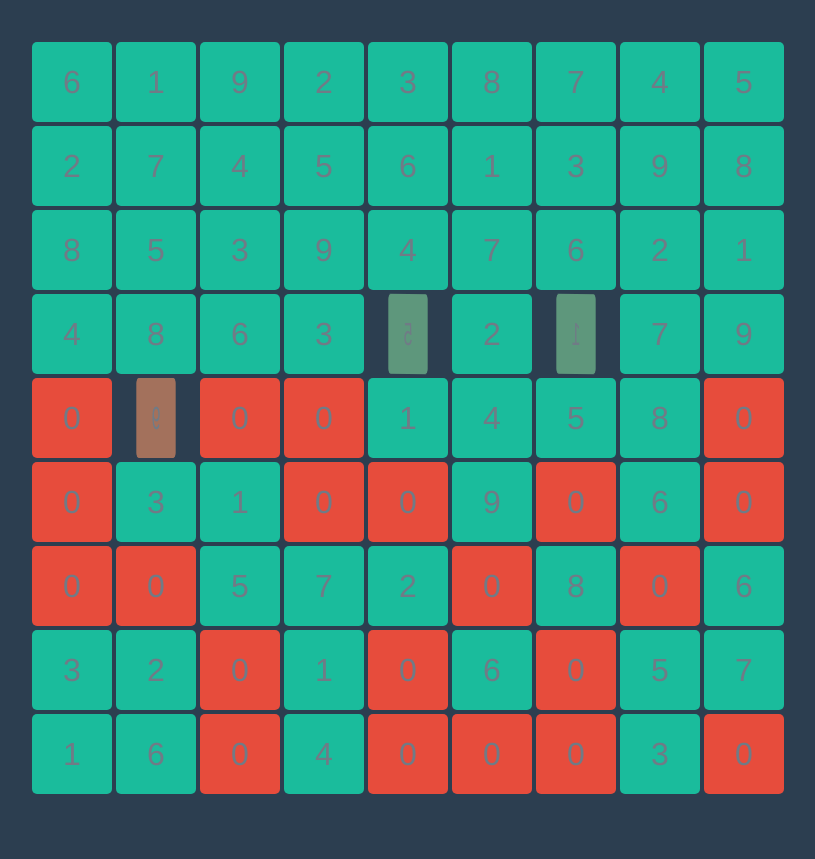
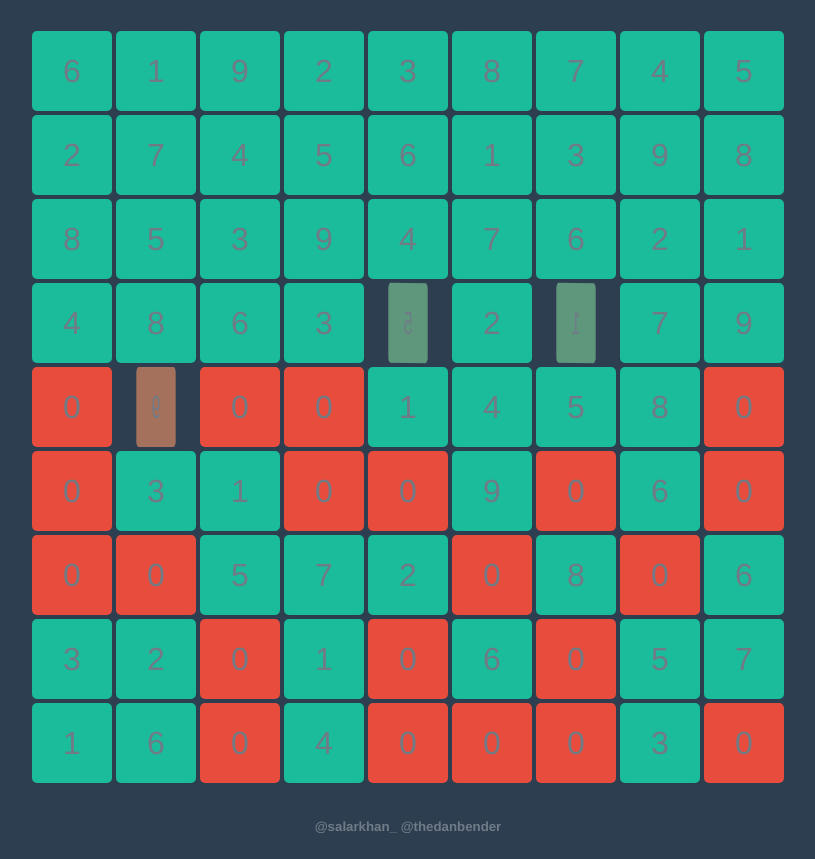
Before and after one commit to danbender/sudoku_jasmine, a plain HTML site: page index.html in a window 1280 px wide. Shown: the part 142-1001 px from the top of the page, without its empty margins (232-1047 px from the left). Before the commit the page ends 970 px from the top, so only its background shows below. Drawn offline with Linux system fonts and the light colour scheme.

Commit message:
* added authors * pushed to http://danbender.github.io/sudoku-jasmine/

```diff
--- a/index.html
+++ b/index.html
@@ -13,6 +13,7 @@
     <p id="sudoku_string">619030040270061008000047621486302079000014580031009060005720806320106057160400030
     </p>
 
+    <h5><a href="https://twitter.com/salarkhan_">@salarkhan_</a> <a href="https://twitter.com/thedanbender">@thedanbender</a></h5>
   </div>
 </body>
 </html>
--- a/src/style.css
+++ b/src/style.css
@@ -32,7 +32,33 @@ div:not(#container){
 h1 {
   color: #203142;
   font-size: 4em;
+  margin-bottom: 0;
   text-shadow: 0 -2px 0 rgba(0,0,0,.5), 0 2px 0 rgba(255,255,255,.1);
+}
+
+h5 {
+  text-align: center;
+}
+
+h5 a {
+  margin: 20px auto;
+  text-align: center;
+  color: #707B86;
+  text-decoration: none;
+  -webkit-transition: all 0.5s ease-in-out;
+  -moz-transition: all 0.5s ease-in-out;
+  -ms-transition: all 0.5s ease-in-out;
+  -o-transition: all 0.5s ease-in-out;
+  transition: all 0.5s ease-in-out;
+}
+
+h5 a:hover, h5 a:focus{
+  color: #fff;
+  -webkit-transition: all 0.5s ease-in-out;
+  -moz-transition: all 0.5s ease-in-out;
+  -ms-transition: all 0.5s ease-in-out;
+  -o-transition: all 0.5s ease-in-out;
+  transition: all 0.5s ease-in-out;
 }
 
 #sudoku_string{
```
